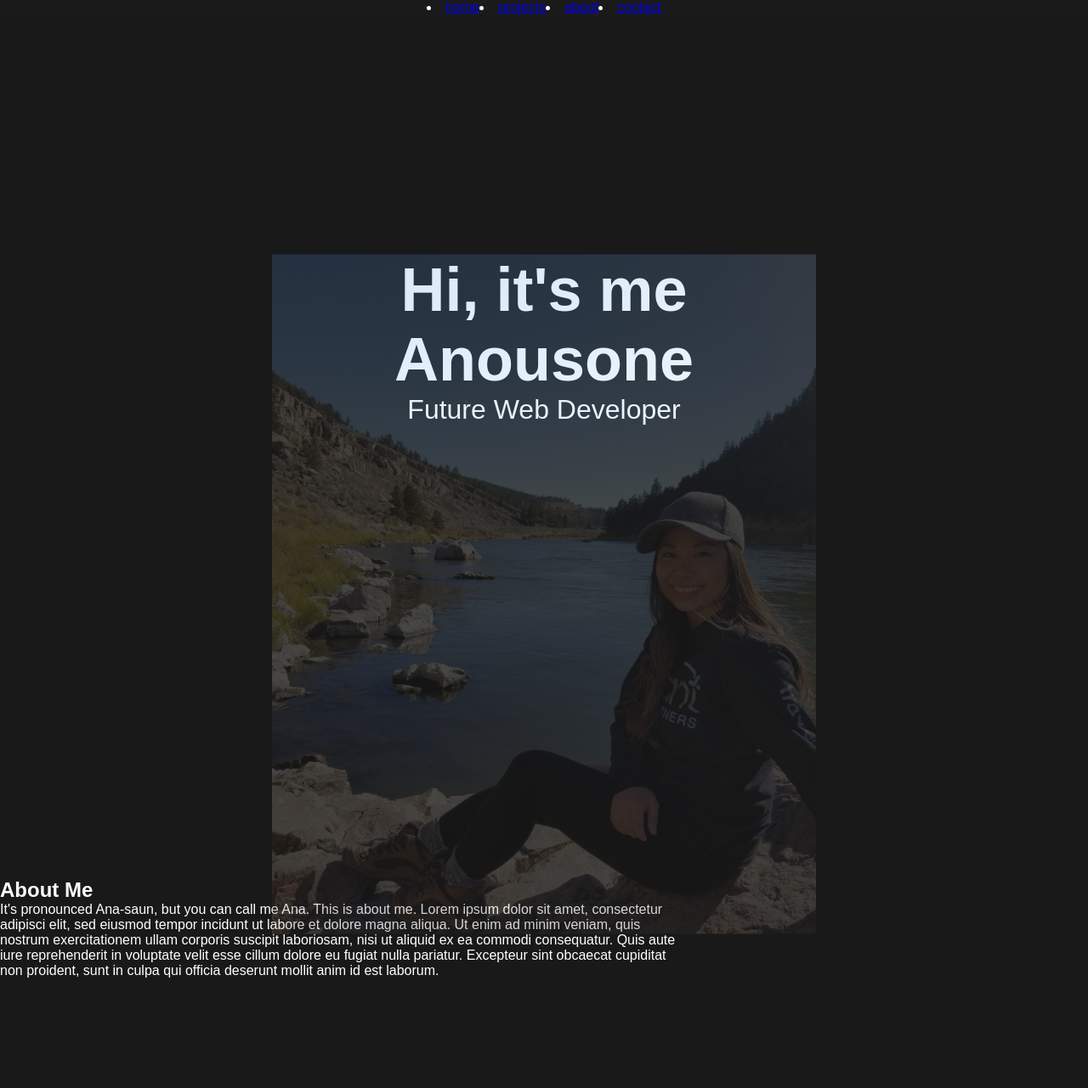
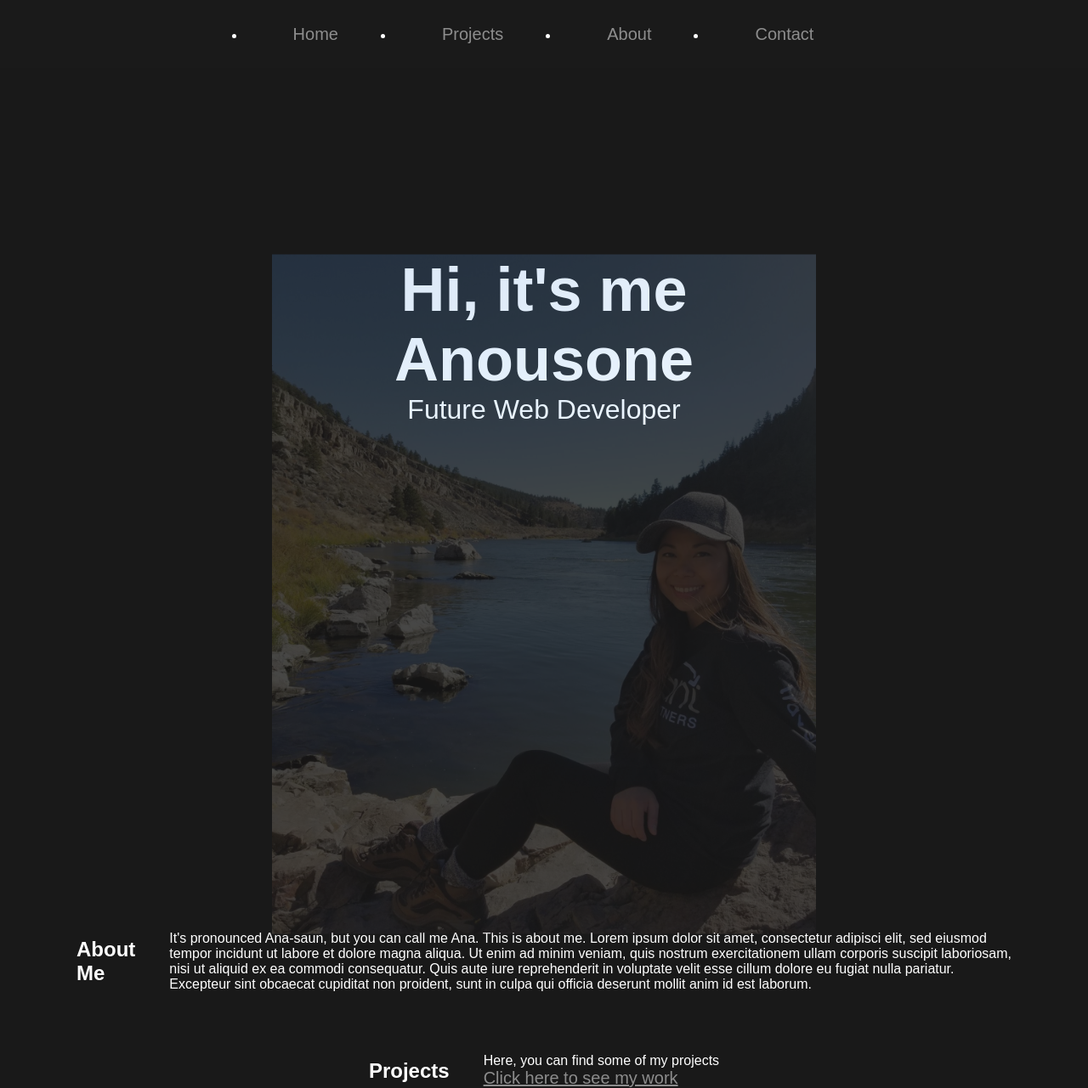
Before and after one commit to anakayy/Portfolio, a plain HTML site: page index.html in a window 1280 px wide. Shown: the whole page at 85% size. Before the commit the page ends 1152 px from the top, so only its background shows below. Drawn offline with Linux system fonts and the light colour scheme.

Commit message:
added project section

```diff
--- a/assets/style.css
+++ b/assets/style.css
@@ -20,6 +20,17 @@ body {
   align-items: center;
   background: #1a1a1a;
   color: white;
+}
+.link a {
+  color: #fff;
+  opacity: 0.5;
+  text-decoration: none;
+  text-transform: capitalize;
+  padding: 10px 30px;
+  margin: 0 20px;
+  line-height: 80px;
+  transition: 0.5s;
+  font-size: 20px;
 }
 .home-section {
   width: 100%;
@@ -51,12 +62,29 @@ body {
   color: white;
 }
 .about {
+  display: flex;
   align-items: center;
+  justify-content: center;
+  gap: 2.5rem;
+  max-width: 68.75rem;
+  margin: auto;
   color: white;
-  width: 50rem;
 }
-
 .header-about {
+  display: flex;
+  margin: auto;
+}
+.projects {
+  display: flex;
+  align-items: center;
+  justify-content: center;
+  gap: 2.5rem;
+  max-width: 68.75rem;
+  margin: auto;
   color: white;
-  align-items: center;
 }
+.project-info a {
+  color: #fff;
+  opacity: 0.5;
+  font-size: 20px;
+}
--- a/index.html
+++ b/index.html
@@ -51,5 +51,15 @@
         officia deserunt mollit anim id est laborum.
       </p>
     </section>
+    <br /><br /><br /><br />
+    <section class="projects" id="projects">
+      <h1 class="project-heading">Projects</h1>
+      <p class="project-info">
+        Here, you can find some of my projects<br /><a
+          href="https://github.com/anakayy"
+          >Click here to see my work</a
+        >
+      </p>
+    </section>
   </body>
 </html>
```
